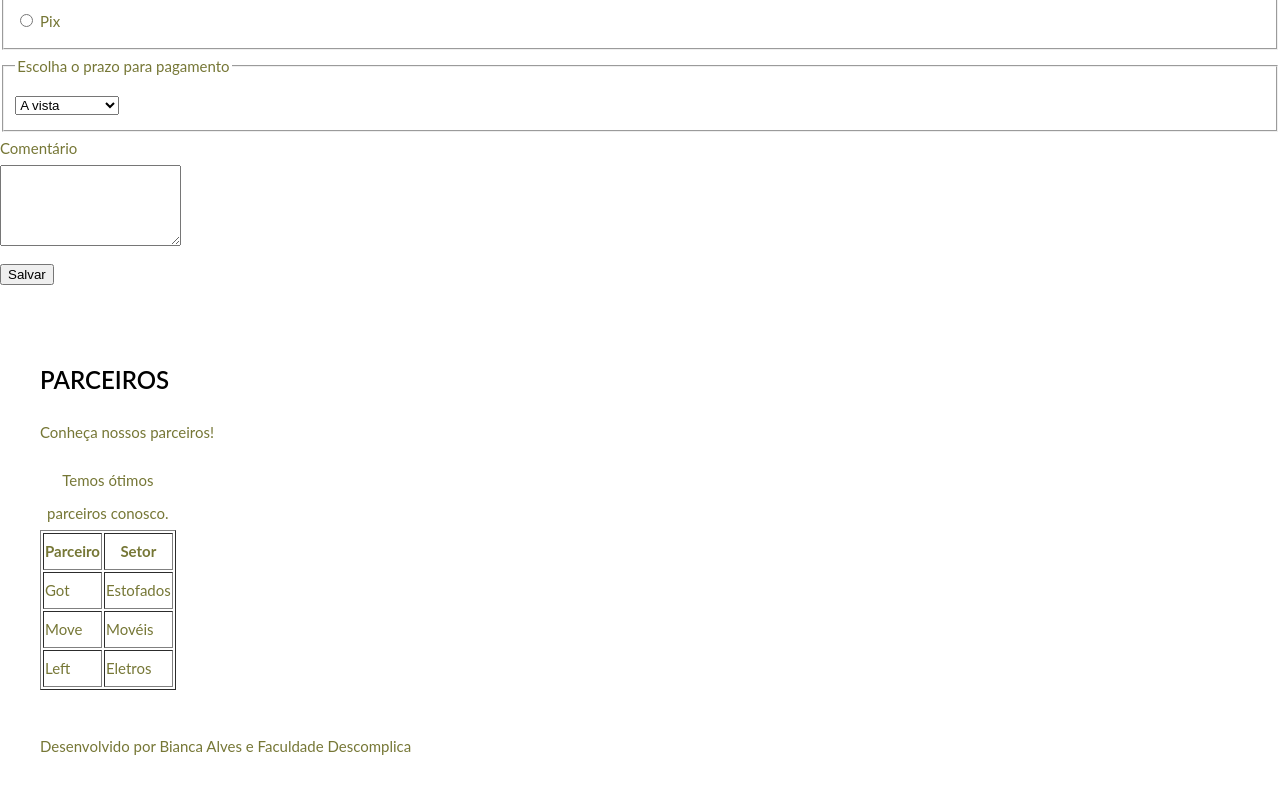
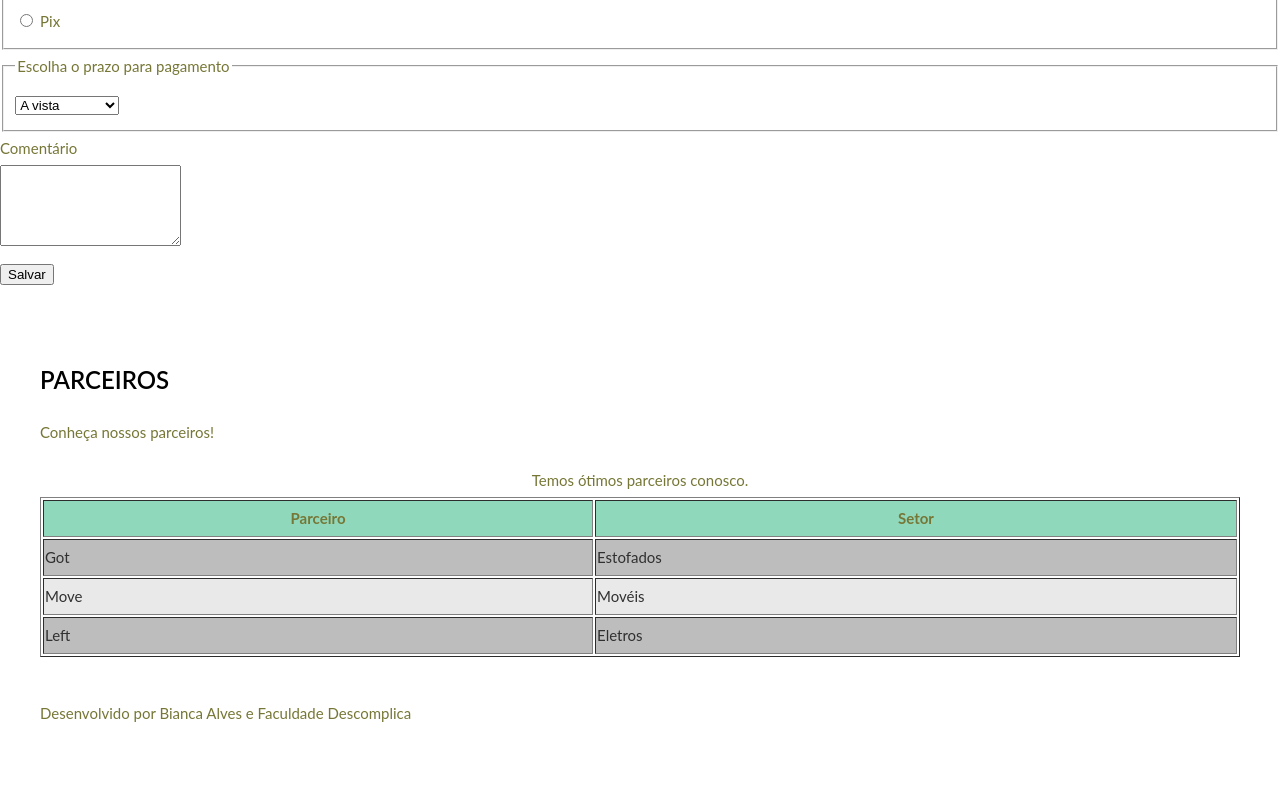
Before and after one commit to biancaalvess/HTML-estudos, a plain HTML site: page index.html in a window 1280 px wide. Shown: the part 1558-2351 px from the top of the page. After the commit the page ends 2328 px from the top, so only its background shows below. Drawn offline with Linux system fonts and the light colour scheme.

Commit message:
style.css

```diff
--- a/style.css
+++ b/style.css
@@ -52,3 +52,24 @@ nav{
     background-color: rgb(144, 216, 188);
     padding-right: 40px;
 }
+
+table{
+    width: 100%;
+}
+
+table td{
+    color: #303030;
+    padding: 5x;
+}
+
+table tr:nth-child(even){
+    background-color: #e9e9e9;
+}
+
+table tr:nth-child(odd){
+    background-color: #bdbdbd;
+}
+
+table thead th{
+    background-color: rgb(144, 216, 188);
+}
```
